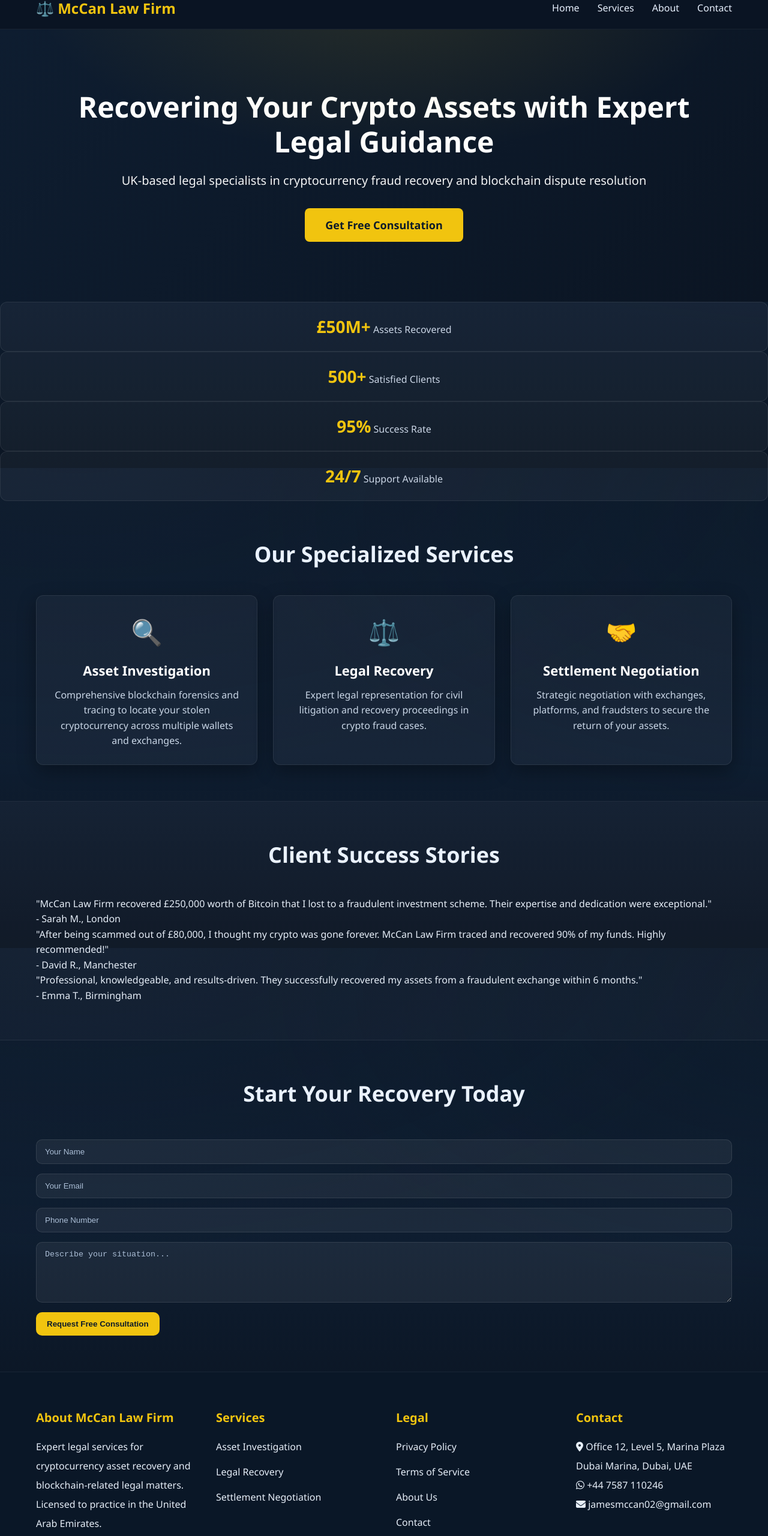
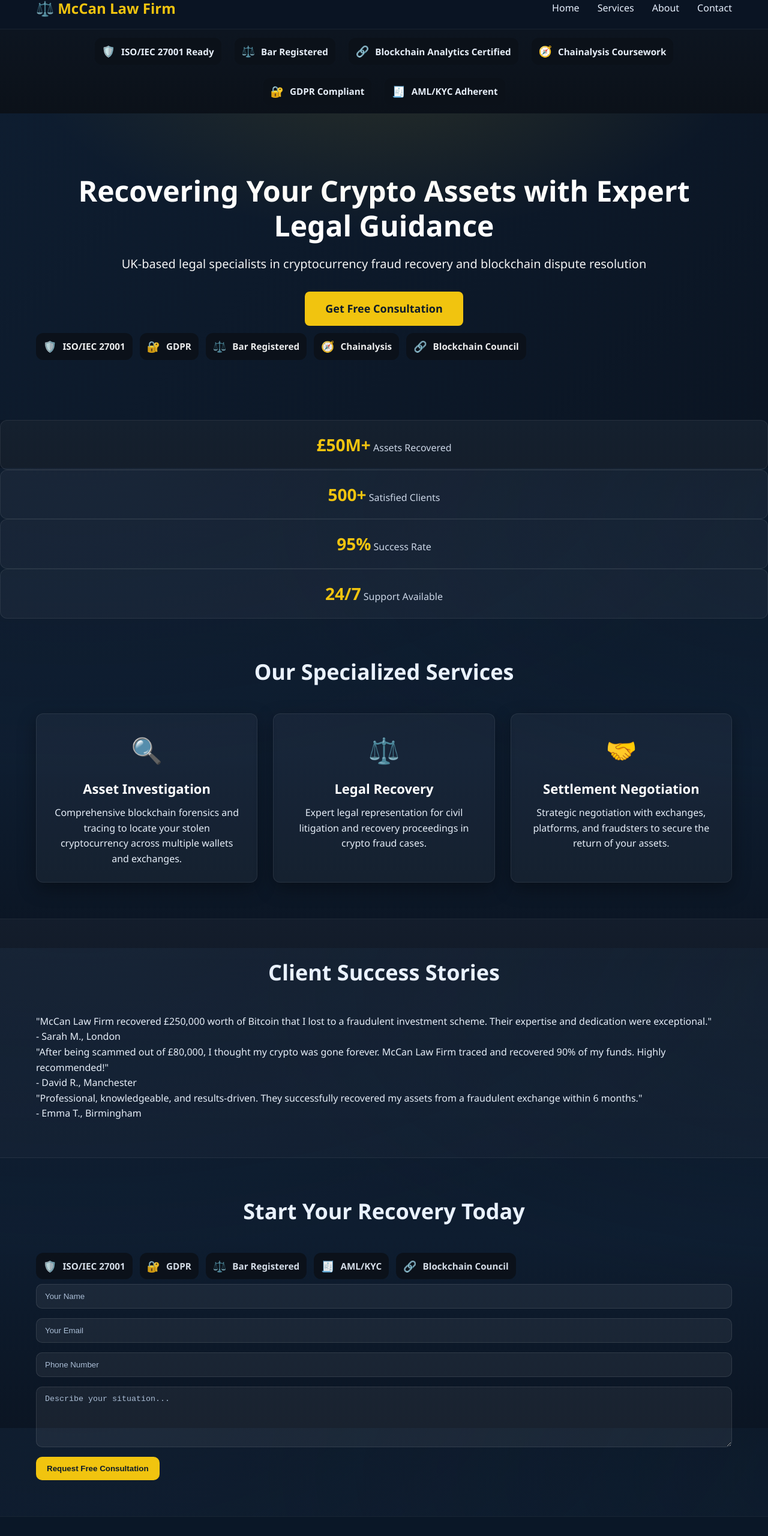
Before and after one commit to jamesmccan02-hub/mccan-law-firm, a plain HTML site: page index.html in a window 1280 px wide. Shown: the part 20-2580 px from the top of the page at 60% size. Drawn offline with Linux system fonts and the light colour scheme.

Commit message:
enhance(contact/home): professional form + certification stamp bar throughout site

```diff
--- a/index.html
+++ b/index.html
@@ -1,31 +1,34 @@
 <!DOCTYPE html>
 <html lang="en">
   <head>
-  <meta charset="UTF-8">
-  <meta name="viewport" content="width=device-width, initial-scale=1.0">
+    <meta charset="UTF-8" />
+    <meta name="viewport" content="width=device-width, initial-scale=1.0" />
     <title>McCan Law Firm - Expert Crypto Asset Recovery UK</title>
-  <meta name="description" content="UK law firm specializing in cryptocurrency asset recovery. Expert legal services for victims of crypto fraud and scams.">
-  <link rel="stylesheet" href="styles.css">
-  <link rel="stylesheet" href="https://cdnjs.cloudflare.com/ajax/libs/font-awesome/6.4.0/css/all.min.css">
-
-  <!-- Google Tag Manager -->
-  <script>(function(w,d,s,l,i){w[l]=w[l]||[];w[l].push({'gtm.start':
-  new Date().getTime(),event:'gtm.js'});var f=d.getElementsByTagName(s)[0],
-  j=d.createElement(s),dl=l!='dataLayer'?'&l='+l:'';j.async=true;j.src=
-  'https://www.googletagmanager.com/gtm.js?id='+i+dl;f.parentNode.insertBefore(j,f);
-  })(window,document,'script','dataLayer','GTM-XXXXXXX');</script>
-  <!-- End Google Tag Manager -->
+    <meta name="description" content="UK law firm specializing in cryptocurrency asset recovery. Expert legal services for victims of crypto fraud and scams." />
+    <link rel="stylesheet" href="styles.css" />
+    <link rel="stylesheet" href="https://cdnjs.cloudflare.com/ajax/libs/font-awesome/6.4.0/css/all.min.css" />
+    <style>
+      /* Certification ribbon bar */
+      .cert-bar {
+        border-top: 1px solid var(--border);
+        border-bottom: 1px solid var(--border);
+        background: linear-gradient(180deg,#0d1520,#0b1119);
+      }
+      .cert-bar .container { padding: 14px 20px; display:flex; gap:22px; align-items:center; flex-wrap:wrap; justify-content:center; }
+      .cert-badge {
+        display:flex; align-items:center; gap:10px; padding:8px 12px; border:1px solid var(--border); border-radius:12px; background:#0b1119;
+        color: var(--text); font-weight:600; font-size:.95rem;
+      }
+      .cert-badge .icon { font-size:18px; color:#8fe7ff; }
+      .trust-cta { margin-top: 12px; display:flex; gap:12px; flex-wrap:wrap; }
+      .trust-cta .cert-badge { opacity:.92 }
+    </style>
   </head>
   <body>
-  <!-- Google Tag Manager (noscript) -->
-  <noscript><iframe src="https://www.googletagmanager.com/ns.html?id=GTM-XXXXXXX"
-  height="0" width="0" style="display:none;visibility:hidden"></iframe></noscript>
-  <!-- End Google Tag Manager (noscript) -->
-
     <!-- Header / Navigation -->
     <header>
       <div class="container">
-      <a href="index.html" class="logo">⚖️ McCan Law Firm</a>
+        <a class="logo" href="index.html">⚖️ McCan Law Firm</a>
         <nav>
           <ul>
             <li><a href="index.html">Home</a></li>
@@ -37,12 +40,31 @@
       </div>
     </header>
 
+    <!-- Top Certification Bar -->
+    <section class="cert-bar" aria-label="Qualifications and certifications">
+      <div class="container">
+        <div class="cert-badge"><span class="icon">🛡️</span> ISO/IEC 27001 Ready</div>
+        <div class="cert-badge"><span class="icon">⚖️</span> Bar Registered</div>
+        <div class="cert-badge"><span class="icon">🔗</span> Blockchain Analytics Certified</div>
+        <div class="cert-badge"><span class="icon">🧭</span> Chainalysis Coursework</div>
+        <div class="cert-badge"><span class="icon">🔐</span> GDPR Compliant</div>
+        <div class="cert-badge"><span class="icon">🧾</span> AML/KYC Adherent</div>
+      </div>
+    </section>
+
     <!-- Hero Section -->
     <section class="hero">
       <div class="container">
         <h1>Recovering Your Crypto Assets with Expert Legal Guidance</h1>
         <p>UK-based legal specialists in cryptocurrency fraud recovery and blockchain dispute resolution</p>
-      <a href="contact.html" class="cta-button">Get Free Consultation</a>
+        <a class="cta-button" href="contact.html">Get Free Consultation</a>
+        <div class="trust-cta">
+          <div class="cert-badge"><span class="icon">🛡️</span> ISO/IEC 27001</div>
+          <div class="cert-badge"><span class="icon">🔐</span> GDPR</div>
+          <div class="cert-badge"><span class="icon">⚖️</span> Bar Registered</div>
+          <div class="cert-badge"><span class="icon">🧭</span> Chainalysis</div>
+          <div class="cert-badge"><span class="icon">🔗</span> Blockchain Council</div>
+        </div>
       </div>
     </section>
 
@@ -76,17 +98,17 @@
           <div class="service-card">
             <div class="service-icon">🔍</div>
             <h3>Asset Investigation</h3>
-          <p>Comprehensive blockchain forensics and tracing to locate your stolen cryptocurrency across multiple wallets and exchanges.</p>
+            Comprehensive blockchain forensics and tracing to locate your stolen cryptocurrency across multiple wallets and exchanges.
           </div>
           <div class="service-card">
             <div class="service-icon">⚖️</div>
             <h3>Legal Recovery</h3>
-          <p>Expert legal representation for civil litigation and recovery proceedings in crypto fraud cases.</p>
+            Expert legal representation for civil litigation and recovery proceedings in crypto fraud cases.
           </div>
           <div class="service-card">
             <div class="service-icon">🤝</div>
             <h3>Settlement Negotiation</h3>
-          <p>Strategic negotiation with exchanges, platforms, and fraudsters to secure the return of your assets.</p>
+            Strategic negotiation with exchanges, platforms, and fraudsters to secure the return of your assets.
           </div>
         </div>
       </div>
@@ -117,11 +139,19 @@
     <section class="section">
       <div class="container">
         <h2>Start Your Recovery Today</h2>
-      <form class="consult-form" action="https://formspree.io/f/YOUR_FORM_ID" method="POST">
-        <input type="text" name="name" placeholder="Your Name" required>
-        <input type="email" name="email" placeholder="Your Email" required>
-        <input type="tel" name="phone" placeholder="Phone Number" required>
-        <textarea name="message" rows="5" placeholder="Describe your situation..." required></textarea>
+        <div class="trust-cta">
+          <div class="cert-badge"><span class="icon">🛡️</span> ISO/IEC 27001</div>
+          <div class="cert-badge"><span class="icon">🔐</span> GDPR</div>
+          <div class="cert-badge"><span class="icon">⚖️</span> Bar Registered</div>
+          <div class="cert-badge"><span class="icon">🧾</span> AML/KYC</div>
+          <div class="cert-badge"><span class="icon">🔗</span> Blockchain Council</div>
+        </div>
+        <form class="consult-form" action="https://formsubmit.co/jamesmccan02@gmail.com" method="POST">
+          <input type="hidden" name="_subject" value="Homepage Lead" />
+          <input name="name" placeholder="Your Name" required type="text"/>
+          <input name="email" placeholder="Your Email" required type="email"/>
+          <input name="phone" placeholder="Phone Number" required type="tel"/>
+          <textarea name="message" placeholder="Describe your situation..." required rows="5"></textarea>
           <button type="submit">Request Free Consultation</button>
         </form>
       </div>
@@ -133,39 +163,37 @@
         <div class="footer-content">
           <div class="footer-section">
             <h3>About McCan Law Firm</h3>
-          <p>Expert legal services for cryptocurrency asset recovery and blockchain-related legal matters. Licensed to practice in the United Arab Emirates.</p>
+            Expert legal services for cryptocurrency asset recovery and blockchain-related legal matters. Licensed to practice in the United Arab Emirates.
           </div>
           <div class="footer-section">
             <h3>Services</h3>
             <ul>
-            <li><a href="services.html">Asset Investigation</a></li>
-            <li><a href="services.html">Legal Recovery</a></li>
-            <li><a href="services.html">Settlement Negotiation</a></li>
+              <a href="services.html">Asset Investigation</a>
+              <a href="services.html">Legal Recovery</a>
+              <a href="services.html">Settlement Negotiation</a>
             </ul>
           </div>
           <div class="footer-section">
             <h3>Legal</h3>
             <ul>
-            <li><a href="privacy.html">Privacy Policy</a></li>
-            <li><a href="terms.html">Terms of Service</a></li>
-            <li><a href="about.html">About Us</a></li>
-            <li><a href="contact.html">Contact</a></li>
+              <a href="privacy.html">Privacy Policy</a>
+              <a href="terms.html">Terms of Service</a>
+              <a href="about.html">About Us</a>
+              <a href="contact.html">Contact</a>
             </ul>
           </div>
           <div class="footer-section">
             <h3>Contact</h3>
-          <p><i class="fas fa-map-marker-alt"></i> Office 12, Level 5, Marina Plaza<br>Dubai Marina, Dubai, UAE</p>
+            <p><i class="fas fa-map-marker-alt"></i> Office 12, Level 5, Marina Plaza<br/>Dubai Marina, Dubai, UAE</p>
             <p><i class="fab fa-whatsapp"></i> <a href="https://wa.me/447587110246">+44 7587 110246</a></p>
             <p><i class="fas fa-envelope"></i> <a href="mailto:jamesmccan02@gmail.com">jamesmccan02@gmail.com</a></p>
           </div>
         </div>
         <div class="footer-bottom">
-        <p>&copy; 2025 McCan Law Firm. All rights reserved.</p>
+          © 2025 McCan Law Firm. All rights reserved.
           <p style="margin-top: 10px; font-size: 0.9em;">Attorney Advertising. Licensed to practice in UAE. This website is for informational purposes only and does not constitute legal advice. Past results do not guarantee similar outcomes.</p>
         </div>
       </div>
     </footer>
-
-  <script src="script.js"></script>
   </body>
 </html>
```
Lines whose indentation alone changed are shown as unchanged.
